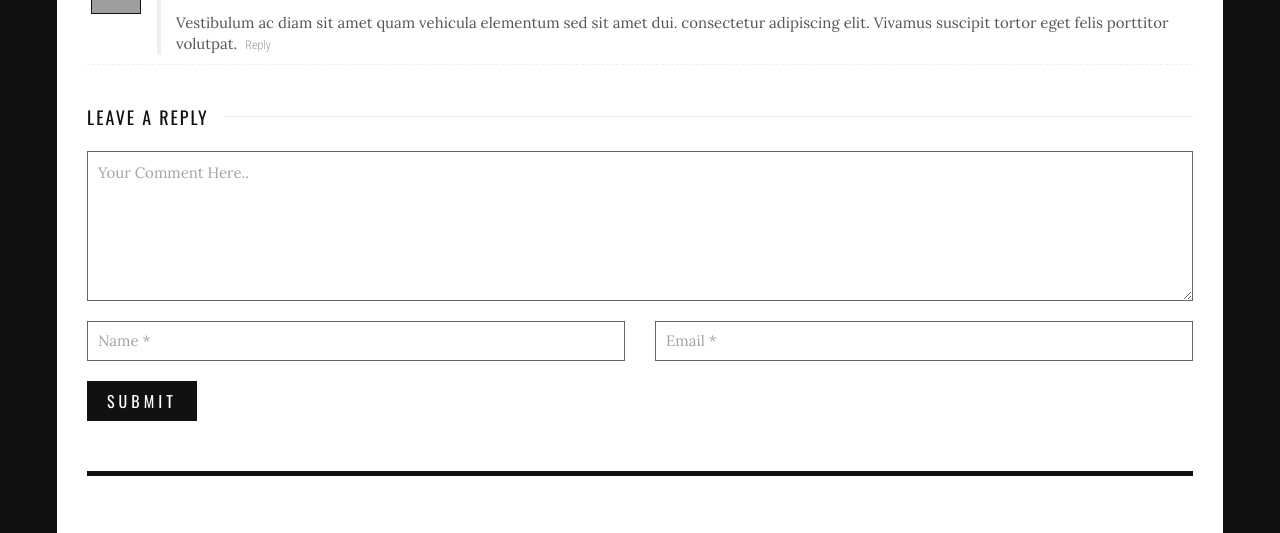
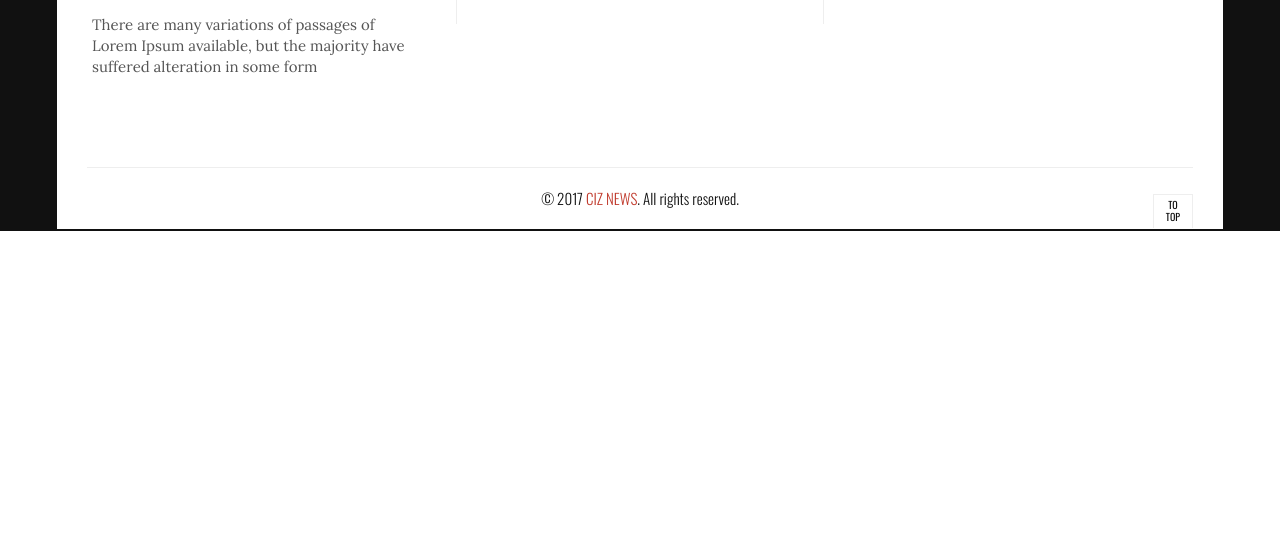
Before and after one commit to rahul-keshav/news_and_blog, a Django app: page /post/1 in a window 1280 px wide. Shown: the part 1856-2389 px from the top of the page. After the commit the page ends 2087 px from the top, so only its background shows below. Run offline with Django 3.2, Linux system fonts and the light colour scheme; data comes from the database, SQL or seed files in the repository; both versions use the stored data as it was after the commit; some libraries are stand-ins or nearby versions; some web fonts are replaced; grey boxes are pictures that could not be loaded.

Commit message:
last update of monday 10/08/2018

```diff
--- a/news/post/templates/post/single_center.html
+++ b/news/post/templates/post/single_center.html
@@ -269,9 +269,12 @@
                                 <img alt="" src="http://www.cizthemes.com/template/ciznews/images/w8.jpg" style="float:left;max-width:300px;margin:5px 20px 15px 0px" />
                                 {% endif %}
                                 <p>
+                                    {{ post.post_para_2 }}
 
                                 </p>
+
                                 <p>
+                                    {{ post.post_para_3 }}
                                 </p>
                                 <h2>The captions</h2>
                             </div>
@@ -291,11 +294,12 @@
                                     </div>
                                 </blockquote>
                                 <p>
+                                    {{post.captions_para_2}}
                                 </p>
                                 <p>
+                                    {{post.captions_para_3}}
                                 </p>
-                                <p>
-                                </p>
+
                                 <h3 class="author-article text-right">- Sue	Benson</h3>
                             </div>
                         </div>
@@ -349,100 +353,100 @@
                         </div>
                     </div>
                     <!--comment-->
-                    <!--comment-->
-                    <div id="comments" class="comments-area">
-                        <div class="detail-caption">
-                            <span> 2  COMMENTS</span>
-                        </div>
-                        <ol class="comment-list">
-                            <li class="comment">
-                                <article class="comment-body">
-                                    <footer class="comment-meta">
-                                        <div class="comment-author vcard">
-                                            <img alt="" src="http://www.cizthemes.com/template/ciznews/images/avatar2.jpg" class="avatar avatar-32 photo">
-                                            <b class="fn">John Doe</b> <span class="says">says:</span>
-                                        </div>
+                    <!--&lt;!&ndash;comment&ndash;&gt;-->
+                    <!--<div id="comments" class="comments-area">-->
+                        <!--<div class="detail-caption">-->
+                            <!--<span> 2  COMMENTS</span>-->
+                        <!--</div>-->
+                        <!--<ol class="comment-list">-->
+                            <!--<li class="comment">-->
+                                <!--<article class="comment-body">-->
+                                    <!--<footer class="comment-meta">-->
+                                        <!--<div class="comment-author vcard">-->
+                                            <!--<img alt="" src="http://www.cizthemes.com/template/ciznews/images/avatar2.jpg" class="avatar avatar-32 photo">-->
+                                            <!--<b class="fn">John Doe</b> <span class="says">says:</span>-->
+                                        <!--</div>-->
 
-                                        <div class="comment-metadata">
-                                            Mar 01 at 8:35 am
-                                        </div>
-                                    </footer>
+                                        <!--<div class="comment-metadata">-->
+                                            <!--Mar 01 at 8:35 am-->
+                                        <!--</div>-->
+                                    <!--</footer>-->
 
-                                    <div class="comment-content">
-                                        <p>Vestibulum ac diam sit amet quam vehicula elementum sed sit amet dui. Lorem ipsum dolor sit amet, consectetur adipiscing elit. </p>
-                                    </div>
+                                    <!--<div class="comment-content">-->
+                                        <!--<p>Vestibulum ac diam sit amet quam vehicula elementum sed sit amet dui. Lorem ipsum dolor sit amet, consectetur adipiscing elit. </p>-->
+                                    <!--</div>-->
 
-                                    <div class="reply"><a rel="nofollow" class="comment-reply-link" href="http://www.danhcong.com/themes/teznews/2016/11/11/master-the-art-of-making-great-coffee-with-these-6-tips/?replytocom=43#respond" onclick="return addComment.moveForm( &quot;div-comment-43&quot;, &quot;43&quot;, &quot;respond&quot;, &quot;756&quot; )" aria-label="Reply to SlicerMan">Reply</a></div>
-                                </article>
-                                <ol class="children">
-                                    <li class="comment odd alt depth-2">
-                                        <article class="comment-body">
-                                            <footer class="comment-meta">
-                                                <div class="comment-author vcard">
-                                                    <img alt="" src="http://www.cizthemes.com/template/ciznews/images/avatar1.jpg" class="avatar">
-                                                    <b class="fn">Admin</b> <span class="says">says:</span>
-                                                </div>
+                                    <!--<div class="reply"><a rel="nofollow" class="comment-reply-link" href="http://www.danhcong.com/themes/teznews/2016/11/11/master-the-art-of-making-great-coffee-with-these-6-tips/?replytocom=43#respond" onclick="return addComment.moveForm( &quot;div-comment-43&quot;, &quot;43&quot;, &quot;respond&quot;, &quot;756&quot; )" aria-label="Reply to SlicerMan">Reply</a></div>-->
+                                <!--</article>-->
+                                <!--<ol class="children">-->
+                                    <!--<li class="comment odd alt depth-2">-->
+                                        <!--<article class="comment-body">-->
+                                            <!--<footer class="comment-meta">-->
+                                                <!--<div class="comment-author vcard">-->
+                                                    <!--<img alt="" src="http://www.cizthemes.com/template/ciznews/images/avatar1.jpg" class="avatar">-->
+                                                    <!--<b class="fn">Admin</b> <span class="says">says:</span>-->
+                                                <!--</div>-->
 
-                                                <div class="comment-metadata">
-                                                    Mar 01 at 9:35 am
-                                                </div>
-                                            </footer>
+                                                <!--<div class="comment-metadata">-->
+                                                    <!--Mar 01 at 9:35 am-->
+                                                <!--</div>-->
+                                            <!--</footer>-->
 
-                                            <div class="comment-content">
-                                                <p>Mauris blandit aliquet elit, eget tincidunt nibh pulvinar a. Mauris blandit aliquet elit.</p>
-                                            </div>
+                                            <!--<div class="comment-content">-->
+                                                <!--<p>Mauris blandit aliquet elit, eget tincidunt nibh pulvinar a. Mauris blandit aliquet elit.</p>-->
+                                            <!--</div>-->
 
-                                            <div class="reply"><a rel="nofollow" class="comment-reply-link" href="http://www.danhcong.com/themes/teznews/2016/11/11/master-the-art-of-making-great-coffee-with-these-6-tips/?replytocom=44#respond" onclick="return addComment.moveForm( &quot;div-comment-44&quot;, &quot;44&quot;, &quot;respond&quot;, &quot;756&quot; )" aria-label="Reply to SlicerMan">Reply</a></div>
-                                        </article>
-                                    </li>
-                                </ol>
-                            </li>
-                            <li class="comment">
-                                <article class="comment-body">
-                                    <footer class="comment-meta">
-                                        <div class="comment-author vcard">
-                                            <img alt="" src="http://www.cizthemes.com/template/ciznews/images/avatar.jpg" class="avatar avatar-32 photo">
-                                            <b class="fn">Tony Baby </b> <span class="says">says:</span>
-                                        </div>
-                                        <div class="comment-metadata">
-                                            Mar 01 at 9:20 am
-                                        </div>
-                                    </footer>
-                                    <div class="comment-content">
-                                        <p>Vestibulum ac diam sit amet quam vehicula elementum sed sit amet dui.  consectetur adipiscing elit. Vivamus suscipit tortor eget felis porttitor volutpat.</p>
-                                    </div>
-                                    <div class="reply"><a rel="nofollow" class="comment-reply-link" href="http://www.danhcong.com/themes/teznews/2016/11/11/master-the-art-of-making-great-coffee-with-these-6-tips/?replytocom=43#respond" onclick="return addComment.moveForm( &quot;div-comment-43&quot;, &quot;43&quot;, &quot;respond&quot;, &quot;756&quot; )" aria-label="Reply to SlicerMan">Reply</a></div>
-                                </article>
-                            </li>
-                        </ol>
-                        <div class="comment-respond">
-                            <div class="comment-reply-title">
-                                <div class="detail-caption">
-                                    <span>  Leave a reply</span>
-                                </div>
-                            </div>
-                            <div id="commentform" class="comment-form">
-                                <div class="field-item">
-                                    <textarea id="comment" name="comment" aria-required="true" placeholder="Your Comment Here.."></textarea>
-                                </div><div class="row">
-                                    <div class="col-md-6 col-sm-6 col-xs-12">
-                                        <div class="field-item">
-                                            <input id="author" name="author" placeholder="Name *" type="text" value="" tabindex="1">
-                                        </div>
-                                    </div>
-                                    <div class="col-md-6 col-sm-6 col-xs-12">
-                                        <div class="field-item">
-                                            <input id="email" name="email" placeholder="Email *" type="text" value="" tabindex="2">
-                                        </div>
-                                    </div>
-                                </div>
-                                <p class="form-submit">
-                                    <input name="submit" type="submit" class="my-btn my-btn-dark" value="SUBMIT" />
+                                            <!--<div class="reply"><a rel="nofollow" class="comment-reply-link" href="http://www.danhcong.com/themes/teznews/2016/11/11/master-the-art-of-making-great-coffee-with-these-6-tips/?replytocom=44#respond" onclick="return addComment.moveForm( &quot;div-comment-44&quot;, &quot;44&quot;, &quot;respond&quot;, &quot;756&quot; )" aria-label="Reply to SlicerMan">Reply</a></div>-->
+                                        <!--</article>-->
+                                    <!--</li>-->
+                                <!--</ol>-->
+                            <!--</li>-->
+                            <!--<li class="comment">-->
+                                <!--<article class="comment-body">-->
+                                    <!--<footer class="comment-meta">-->
+                                        <!--<div class="comment-author vcard">-->
+                                            <!--<img alt="" src="http://www.cizthemes.com/template/ciznews/images/avatar.jpg" class="avatar avatar-32 photo">-->
+                                            <!--<b class="fn">Tony Baby </b> <span class="says">says:</span>-->
+                                        <!--</div>-->
+                                        <!--<div class="comment-metadata">-->
+                                            <!--Mar 01 at 9:20 am-->
+                                        <!--</div>-->
+                                    <!--</footer>-->
+                                    <!--<div class="comment-content">-->
+                                        <!--<p>Vestibulum ac diam sit amet quam vehicula elementum sed sit amet dui.  consectetur adipiscing elit. Vivamus suscipit tortor eget felis porttitor volutpat.</p>-->
+                                    <!--</div>-->
+                                    <!--<div class="reply"><a rel="nofollow" class="comment-reply-link" href="http://www.danhcong.com/themes/teznews/2016/11/11/master-the-art-of-making-great-coffee-with-these-6-tips/?replytocom=43#respond" onclick="return addComment.moveForm( &quot;div-comment-43&quot;, &quot;43&quot;, &quot;respond&quot;, &quot;756&quot; )" aria-label="Reply to SlicerMan">Reply</a></div>-->
+                                <!--</article>-->
+                            <!--</li>-->
+                        <!--</ol>-->
+                        <!--<div class="comment-respond">-->
+                            <!--<div class="comment-reply-title">-->
+                                <!--<div class="detail-caption">-->
+                                    <!--<span>  Leave a reply</span>-->
+                                <!--</div>-->
+                            <!--</div>-->
+                            <!--<div id="commentform" class="comment-form">-->
+                                <!--<div class="field-item">-->
+                                    <!--<textarea id="comment" name="comment" aria-required="true" placeholder="Your Comment Here.."></textarea>-->
+                                <!--</div><div class="row">-->
+                                    <!--<div class="col-md-6 col-sm-6 col-xs-12">-->
+                                        <!--<div class="field-item">-->
+                                            <!--<input id="author" name="author" placeholder="Name *" type="text" value="" tabindex="1">-->
+                                        <!--</div>-->
+                                    <!--</div>-->
+                                    <!--<div class="col-md-6 col-sm-6 col-xs-12">-->
+                                        <!--<div class="field-item">-->
+                                            <!--<input id="email" name="email" placeholder="Email *" type="text" value="" tabindex="2">-->
+                                        <!--</div>-->
+                                    <!--</div>-->
+                                <!--</div>-->
+                                <!--<p class="form-submit">-->
+                                    <!--<input name="submit" type="submit" class="my-btn my-btn-dark" value="SUBMIT" />-->
 
-                                </p>
-                            </div>
-                        </div>
-                    </div>
+                                <!--</p>-->
+                            <!--</div>-->
+                        <!--</div>-->
+                    <!--</div>-->
                 </div>
 
 
```
Also changed, not shown: news/post/models.py (+10 -1 lines), news/db.sqlite3, news/post/migrations/0007_auto_20180910_1430.py (added), news/post/migrations/0008_auto_20180910_1441.py (added).
